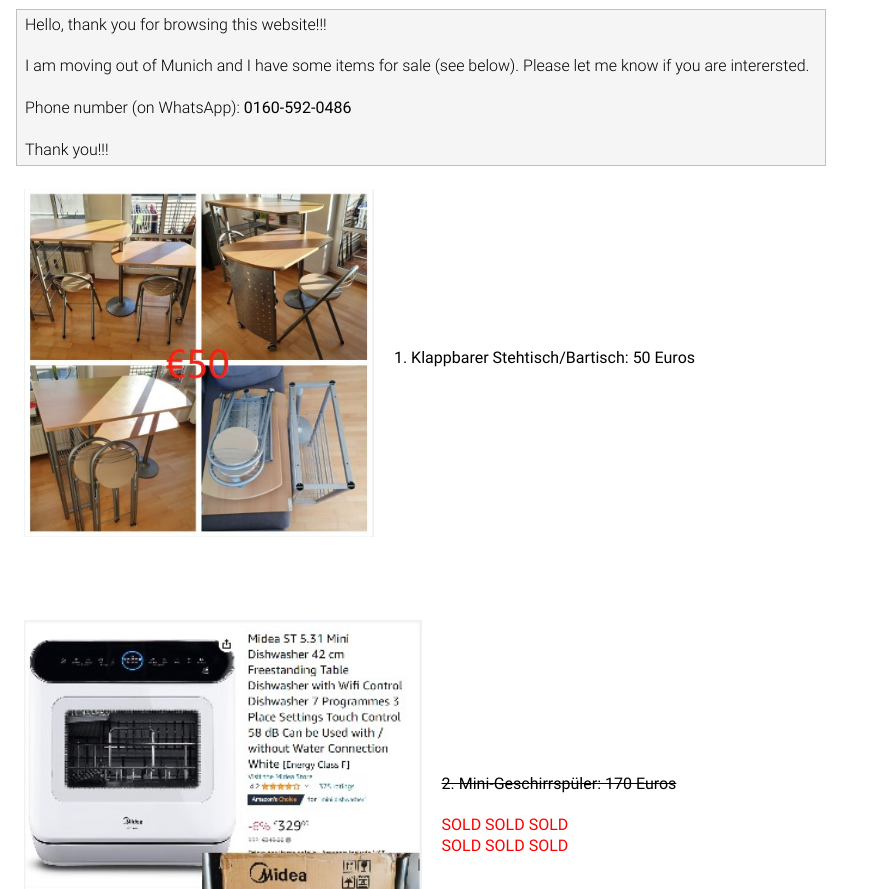
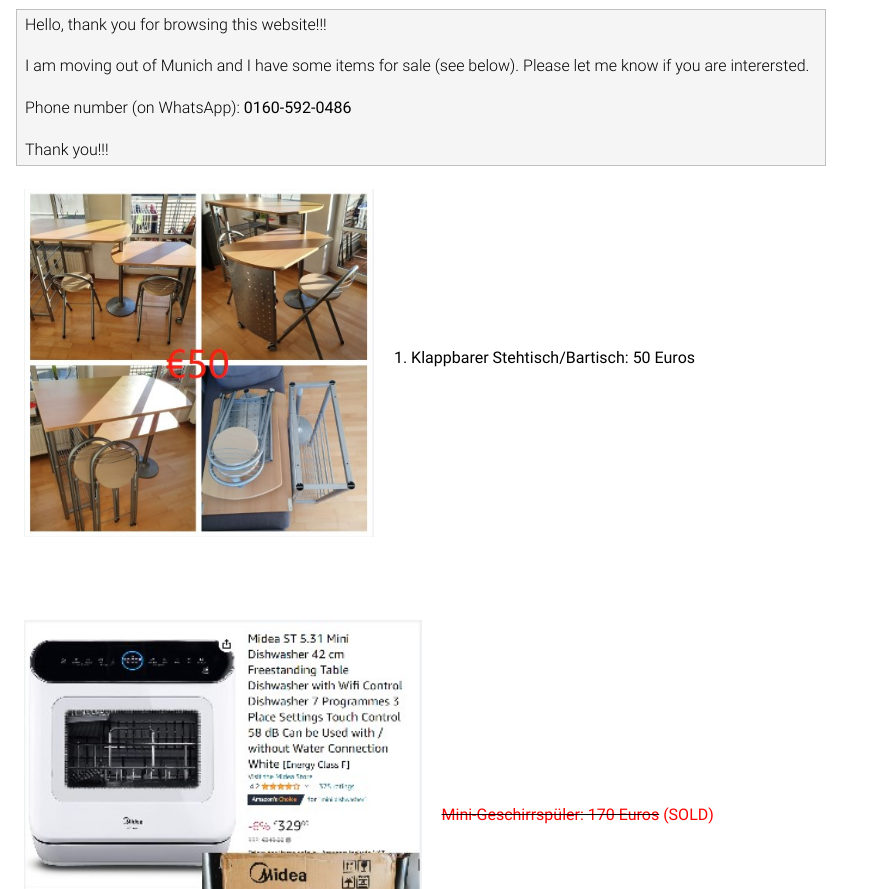
Before and after one commit to munich4sale/munich4sale.github.io, a plain HTML site: page index.html in a window 1280 px wide. Shown: the part 63-952 px from the top of the page, without its empty margins (0-873 px from the left). Drawn offline with nearby package versions, Linux system fonts and the light colour scheme; some packages are replaced by stand-ins of ours.

Commit message:
Add files via upload

```diff
--- a/index.html
+++ b/index.html
@@ -67,11 +67,8 @@ Thank you!!!
 <td align="left"><p>
 
 
-<b><s>2. Mini-Geschirrspüler: 170 Euros</s></b>
-<br /><br />
+<b><s> <font color="red">Mini-Geschirrspüler: 170 Euros</s> (SOLD)</font></b>
 
-<b><font color="red">SOLD SOLD SOLD</font></b><br />
-<b><font color="red">SOLD SOLD SOLD</font></b>
 
 </p>
 </td></tr></table>
@@ -97,7 +94,7 @@ Please let me know if you are interested. Phone number (on WhatsApp): <b>0160-59
 </p>
 <div id="footer">
 <div id="footer-text">
-Page generated 2023-08-22 17:03:10 CEST, by <a href="https://github.com/wsshin/jemdoc_mathjax" target="blank">jemdoc+MathJax</a>.
+Page generated 2023-08-22 17:09:06 CEST, by <a href="https://github.com/wsshin/jemdoc_mathjax" target="blank">jemdoc+MathJax</a>.
 </div>
 </div>
 </div>
```
